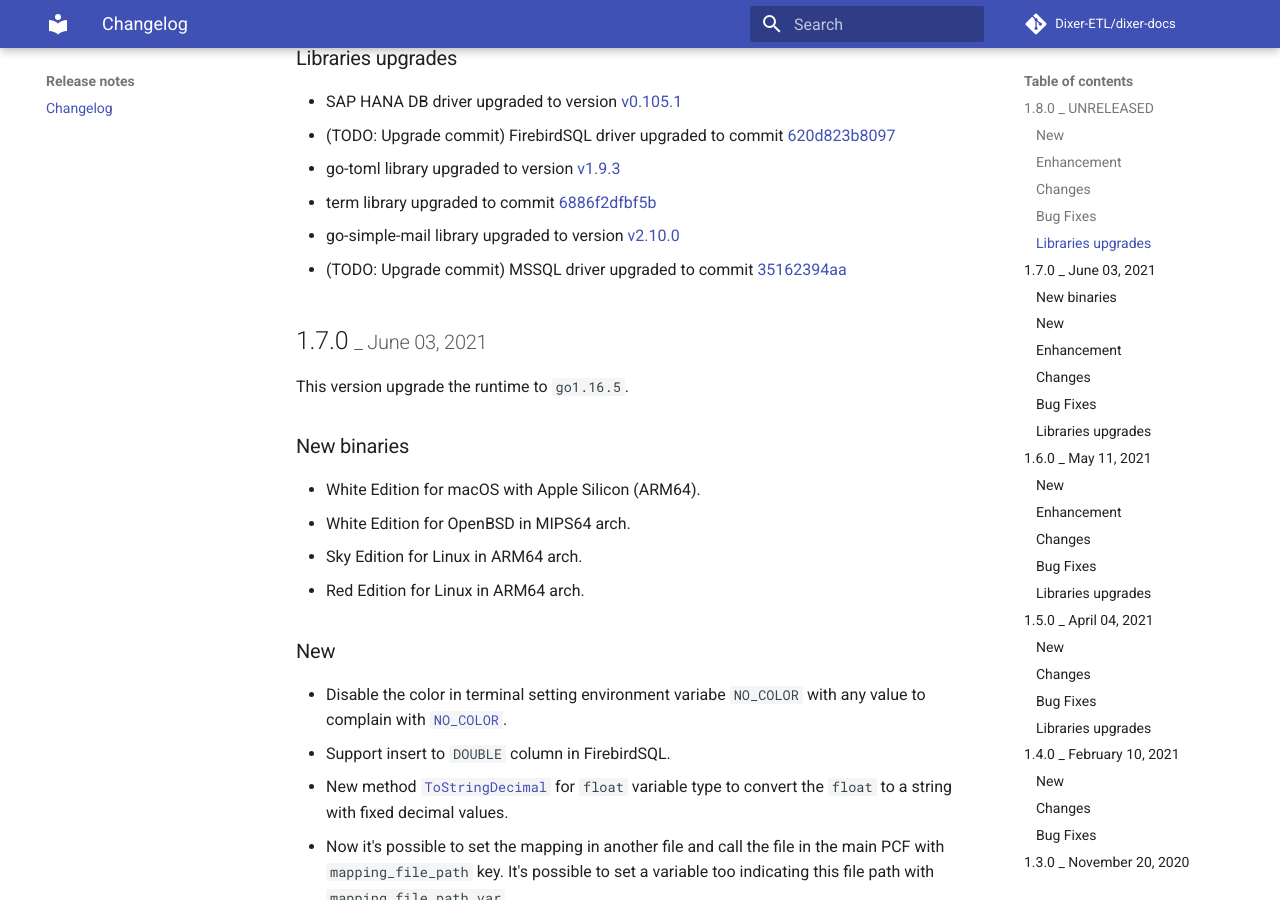
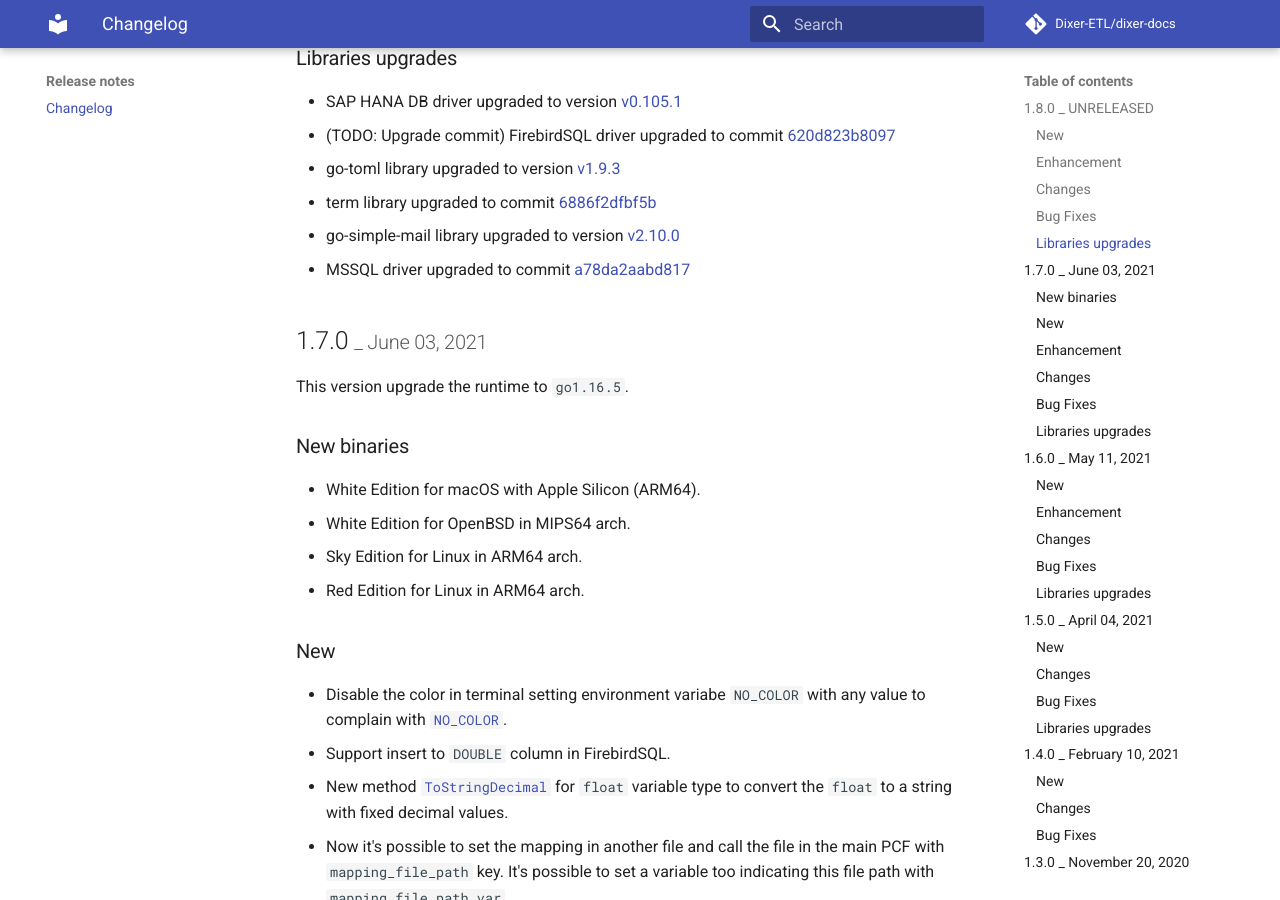
Before and after one commit to Dixer-ETL/dixer-docs, an MkDocs documentation site: the page built from docs/Changelog.md, in a window 1280 px wide and 900 px high, scrolled down 2240 px. Built offline with MkDocs 1.6.1 and Material for MkDocs 9.7.7, drawn with Linux system fonts in a browser that asks for light colours; comment, search, counter and statistics services are not loaded.

Commit message:
Upgrade MSSQL driver

```diff
--- a/docs/Changelog.md
+++ b/docs/Changelog.md
@@ -60,7 +60,7 @@ The evaluation time decreased from 1 minute to 15 seconds.
 * go-toml library upgraded to version [v1.9.3](https://github.com/pelletier/go-toml/tree/v1.9.3)
 * term library upgraded to commit [6886f2dfbf5b](https://github.com/golang/term/tree/6886f2dfbf5b)
 * go-simple-mail library upgraded to version [v2.10.0](https://github.com/xhit/go-simple-mail/tree/v2.10.0)
-* (TODO: Upgrade commit) MSSQL driver upgraded to commit [35162394aa](https://github.com/denisenkom/go-mssqldb/tree/35162394aa)
+* MSSQL driver upgraded to commit [a78da2aabd817](https://github.com/denisenkom/go-mssqldb/tree/a78da2aabd817)
 
 ## 1.7.0 <small>_ June 03, 2021</small>
 
```
Also changed, not shown: docs/Getting-started.md (+1 -1 lines).
